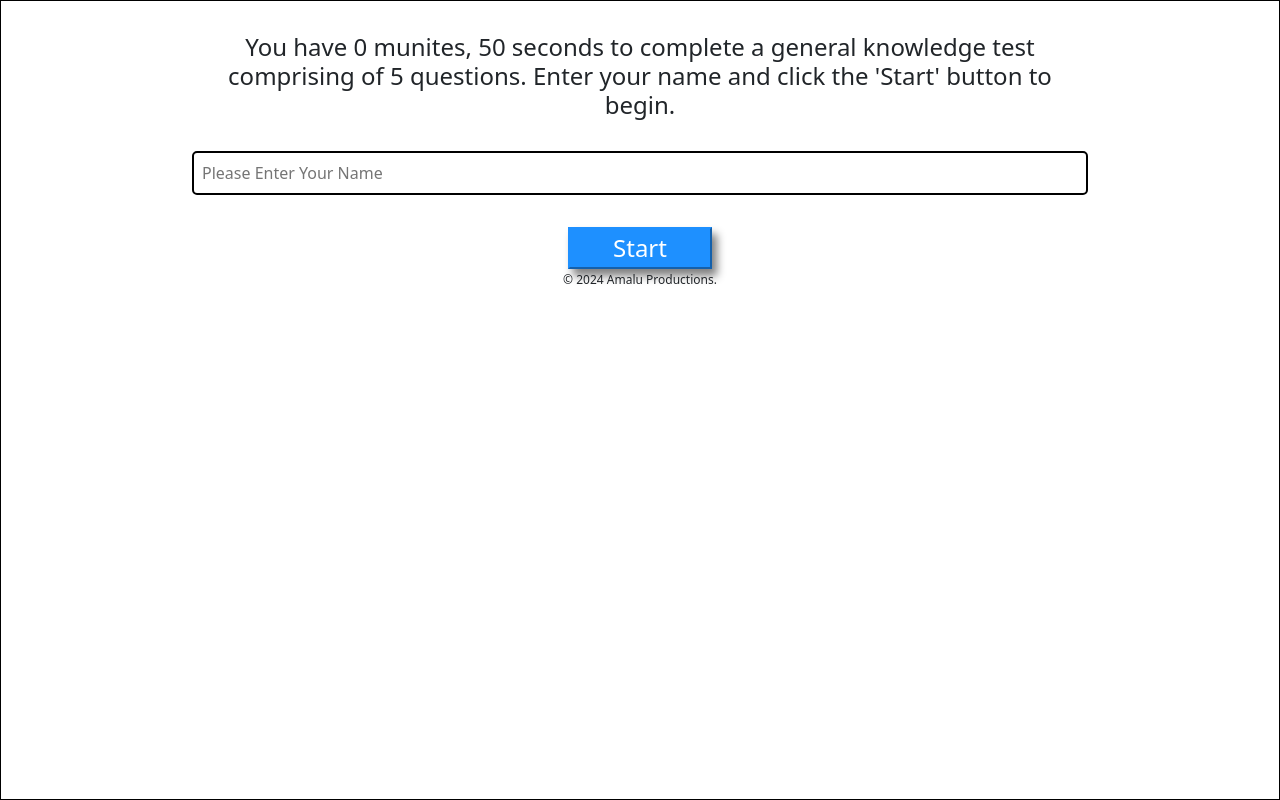
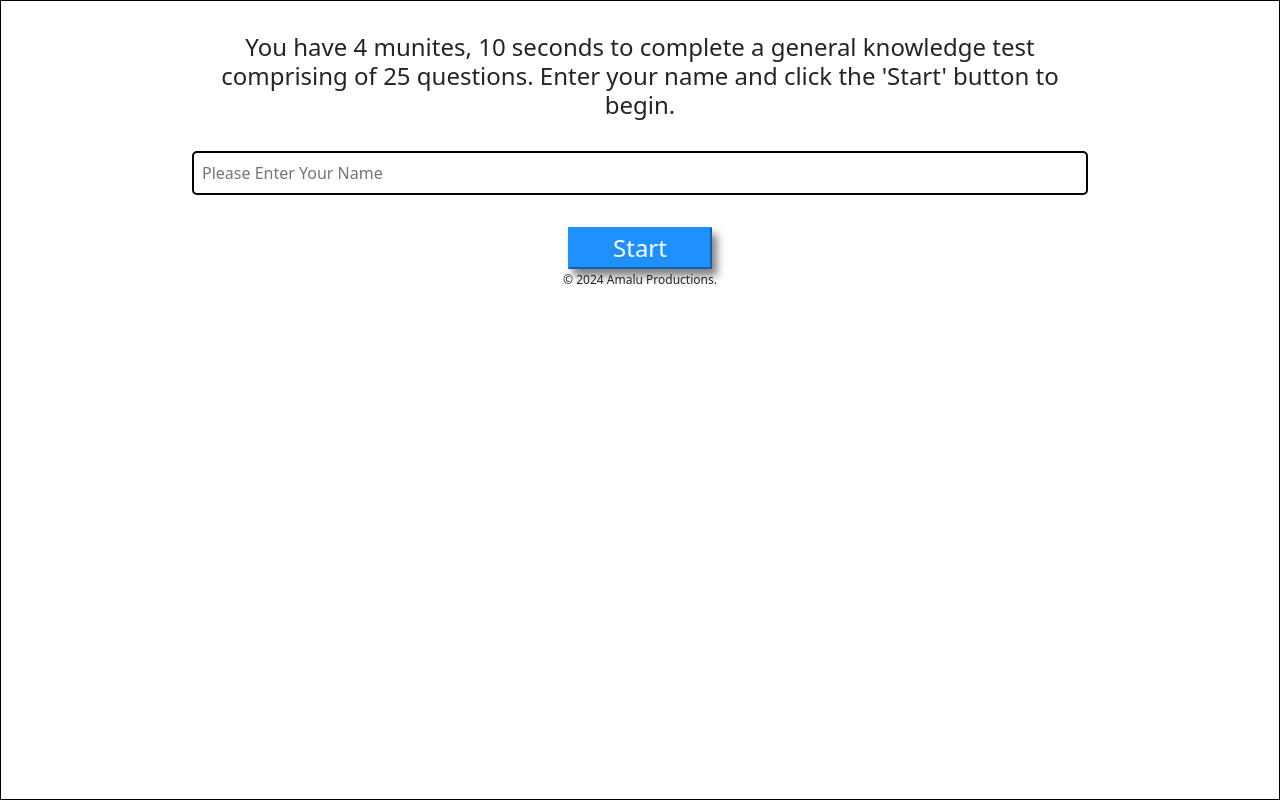
Before and after one commit to Prim3timer/test, a React (Create React App) app: page / in a window 1280 px wide. Built offline with nearby package versions, Linux system fonts and the light colour scheme.

Commit message:
increased questions

```diff
--- a/src/questions.js
+++ b/src/questions.js
@@ -29,141 +29,141 @@ let quiz = [
       options: ["Japan", "Saudi Arabia", "Tunisia", "Chile"],
       answer: "Saudi Arabia",
     },
-    // {
-    //   id: 6,
-    //   quiz: "What is the most peaceful country in the world?",
-    //   options: ["Thailand", "USA", "Switzerland", "Nigeria"],
-    //   answer: "Switzerland",
-    // },
-    // {
-    //   id: 7,
-    //   quiz: "What is the oldest sports in the world?",
-    //   options: ["Baseball", "Wrestling", "Football", "Swimming"],
-    //   answer: "Wrestling",
-    // },
-    // {
-    //   id: 8,
-    //   quiz: "What is the longest river in the world?",
-    //   options: ["Nile", "Mississippi", "Rhine", "Mersy"],
-    //   answer: "Nile",
-    // },
-    // {
-    //   id: 9,
-    //   quiz: "If 4 cubes cost $1, how much will 18 cubes cost?",
-    //   options: ["$5", "$4.5", "$10", "$3.25"],
-    //   answer: "$4.5",
-    // },
-    // {
-    //   id: 10,
-    //   quiz: " The first world cup winner is?",
-    //   options: ["Mali", "Brazil", "Uraguay", "England"],
-    //   answer: "Uraguay",
-    // },
-    // {
-    //   id: 11,
-    //   quiz: " What is the largest continent in the world?",
-    //   options: ["Asia", "South America", "Africa", "North America"],
-    //   answer: "Asia",
-    // },
-    // {
-    //   id: 12,
-    //   quiz: " What is smallest country in the world?",
-    //   options: ["Swaziland", "Vatican City", "China", "Russia"],
-    //   answer: "Vatican City",
-    // },
-    // {
-    //   id: 13,
-    //   quiz: " What is the most populous country in the world?",
-    //   options: ["India", "Nigeria", "USA", "China"],
-    //   answer: "India",
-    // },
-    // {
-    //   id: 14,
-    //   quiz: " How many degrees longitude make a timezone?",
-    //   options: [
-    //     "10",
-    //     "15",
-    //     "30",
-    //     "45",
-    //   ],
-    //   answer: "15",
-    // },
-    // {
-    //   id: 15,
-    //   quiz: " A triangle with three equal sides is called?",
-    //   options: [
-    //     "Equotorial Triangle",
-    //     "Ekwelie Triangle",
-    //     "Equilateral Triangle",
-    //     "Ekwulobia Triangle",
-    //   ],
-    //   answer: "Equilateral Triangle",
-    // },
-    // {
-    //   id: 16,
-    //   quiz: " In what year was Queen Elizabeth II crowned?",
-    //   options: ["1953", "1958", "1960", "1962"],
-    //   answer: "1953",
-    // },
-    // {
-    //   id: 17,
-    //   quiz: " 6.2 X 3",
-    //   options: ['22.6', '18.6', '19.6', '20.6'],
-    //   answer: '18.6',
-    // },
+    {
+      id: 6,
+      quiz: "What is the most peaceful country in the world?",
+      options: ["Thailand", "USA", "Switzerland", "Nigeria"],
+      answer: "Switzerland",
+    },
+    {
+      id: 7,
+      quiz: "What is the oldest sports in the world?",
+      options: ["Baseball", "Wrestling", "Football", "Swimming"],
+      answer: "Wrestling",
+    },
+    {
+      id: 8,
+      quiz: "What is the longest river in the world?",
+      options: ["Nile", "Mississippi", "Rhine", "Mersy"],
+      answer: "Nile",
+    },
+    {
+      id: 9,
+      quiz: "If 4 cubes cost $1, how much will 18 cubes cost?",
+      options: ["$5", "$4.5", "$10", "$3.25"],
+      answer: "$4.5",
+    },
+    {
+      id: 10,
+      quiz: " The first world cup winner is?",
+      options: ["Mali", "Brazil", "Uraguay", "England"],
+      answer: "Uraguay",
+    },
+    {
+      id: 11,
+      quiz: " What is the largest continent in the world?",
+      options: ["Asia", "South America", "Africa", "North America"],
+      answer: "Asia",
+    },
+    {
+      id: 12,
+      quiz: " What is smallest country in the world?",
+      options: ["Swaziland", "Vatican City", "China", "Russia"],
+      answer: "Vatican City",
+    },
+    {
+      id: 13,
+      quiz: " What is the most populous country in the world?",
+      options: ["India", "Nigeria", "USA", "China"],
+      answer: "India",
+    },
+    {
+      id: 14,
+      quiz: " How many degrees longitude make a timezone?",
+      options: [
+        "10",
+        "15",
+        "30",
+        "45",
+      ],
+      answer: "15",
+    },
+    {
+      id: 15,
+      quiz: " A triangle with three equal sides is called?",
+      options: [
+        "Equotorial Triangle",
+        "Ekwelie Triangle",
+        "Equilateral Triangle",
+        "Ekwulobia Triangle",
+      ],
+      answer: "Equilateral Triangle",
+    },
+    {
+      id: 16,
+      quiz: " In what year was Queen Elizabeth II crowned?",
+      options: ["1953", "1958", "1960", "1962"],
+      answer: "1953",
+    },
+    {
+      id: 17,
+      quiz: " 6.2 X 3",
+      options: ['22.6', '18.6', '19.6', '20.6'],
+      answer: '18.6',
+    },
 
-    // {
-    //   id: 18,
-    //   quiz: " Who is the first person to reach the North Pole?",
-    //   options: [
-    //     "Robert Peary",
-    //     "Alexandar the Great",
-    //     "Vasco Dagama",
-    //     "Captain Cook",
-    //   ],
-    //   answer: "Robert Peary",
-    // },
-    // {
-    //   id: 19,
-    //   quiz: " Which country is home to Audi automobile headquarters?",
-    //   options: ["Sweeden", "France", "Belgium", "Germany"],
-    //   answer: "Germany",
-    // },
-    // {
-    //   id: 20,
-    //   quiz: " How many persons have ever landed on the moon?",
-    //   options: ['1', '12', '6', '8'],
-    //   answer: '12',
-    // },
-    // {
-    //   id: 21,
-    //   quiz: " How many cloud types are there in the sky?",
-    //   options: ['7', '1', '4', '9'],
-    //   answer: '9',
-    // },
-    // {
-    //   id: 22,
-    //   quiz: " What is the name of the longest side of a right angled triangle?",
-    //   options: ["Hypotenus", "Base", "Tangent", "Adjent"],
-    //   answer: "Hypotenus",
-    // },
-    // {
-    //   id: 23,
-    //   quiz: " Which of these planets is closest to the sun?",
-    //   options: ["Sarturn", "Venus", "Earth", "Mars"],
-    //   answer: "Venus",
-    // },
-    // {
-    //   id: 24,
-    //   quiz: " Through what does insects breathe?",
-    //   options: ["Miracle", "Spiracle", "Oracle", "Tentacle"],
-    //   answer: "Spiracle",
-    // },
-    // {
-    //   id: 25,
-    //   quiz: " Which of these animals lay eggs?",
-    //   options: ["Whales", "Dolphins", "Sharks", "Anaconda"],
-    //   answer: "Sharks",
-    // },
+    {
+      id: 18,
+      quiz: " Who is the first person to reach the North Pole?",
+      options: [
+        "Robert Peary",
+        "Alexandar the Great",
+        "Vasco Dagama",
+        "Captain Cook",
+      ],
+      answer: "Robert Peary",
+    },
+    {
+      id: 19,
+      quiz: " Which country is home to Audi automobile headquarters?",
+      options: ["Sweeden", "France", "Belgium", "Germany"],
+      answer: "Germany",
+    },
+    {
+      id: 20,
+      quiz: " How many persons have ever landed on the moon?",
+      options: ['1', '12', '6', '8'],
+      answer: '12',
+    },
+    {
+      id: 21,
+      quiz: " How many cloud types are there in the sky?",
+      options: ['7', '1', '4', '9'],
+      answer: '9',
+    },
+    {
+      id: 22,
+      quiz: " What is the name of the longest side of a right angled triangle?",
+      options: ["Hypotenus", "Base", "Tangent", "Adjent"],
+      answer: "Hypotenus",
+    },
+    {
+      id: 23,
+      quiz: " Which of these planets is closest to the sun?",
+      options: ["Sarturn", "Venus", "Earth", "Mars"],
+      answer: "Venus",
+    },
+    {
+      id: 24,
+      quiz: " Through what does insects breathe?",
+      options: ["Miracle", "Spiracle", "Oracle", "Tentacle"],
+      answer: "Spiracle",
+    },
+    {
+      id: 25,
+      quiz: " Which of these animals lay eggs?",
+      options: ["Whales", "Dolphins", "Sharks", "Anaconda"],
+      answer: "Sharks",
+    },
   ];
   export default quiz
```
Also changed, not shown: src/general.js (added, +78 -0 lines).
